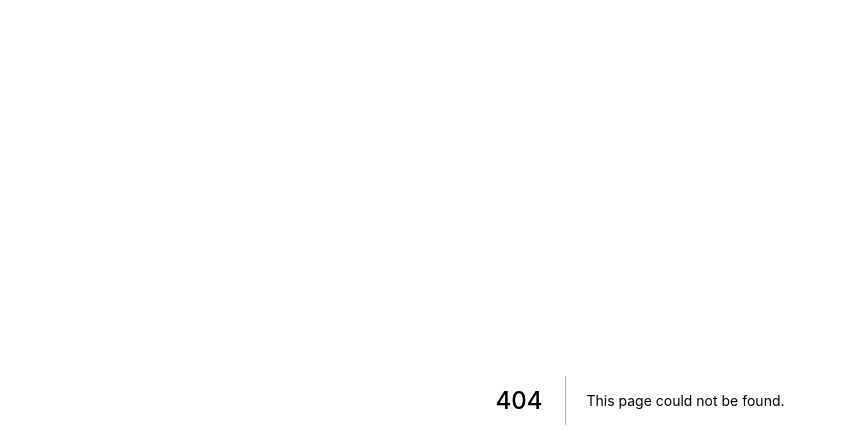
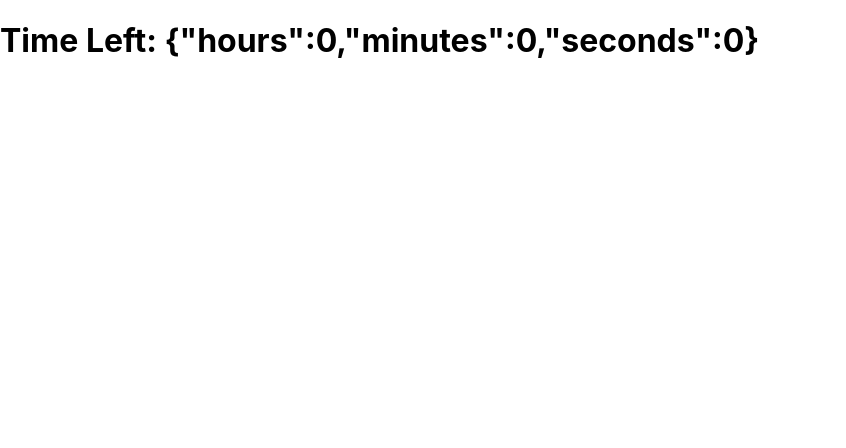
Before and after one commit to Yongbeom-Kim/custom-time-app, a Next.js app: page /timer/1 in a window 1280 px wide. Before the commit this address had no page. Shown: the top 448 px of the page, without its empty margins (0-846 px from the left). Built offline with nearby package versions, Linux system fonts and the light colour scheme.

Commit message:
timer working

```diff
--- /dev/null
+++ b/pages/timer/[time].tsx
@@ -0,0 +1,68 @@
+import { GetStaticPaths, GetStaticProps, NextPage } from 'next';
+import { useEffect, useState } from 'react';
+
+export const getStaticPaths: GetStaticPaths = async () => {
+
+    return {
+        paths: [
+            { params: { time: "10-minutes" } }
+        ],
+        fallback: "blocking",
+    }
+};
+
+export const getStaticProps: GetStaticProps = async (context) => {
+    const time = context.params.time.split("-");
+    const timeProps = { hours: 0, minutes: 0, seconds: 0 };
+    console.log(time);
+
+    for (let i = 0; i < time.length; i++) {
+        switch (time[i + 1]) {
+            case ("hours"):
+                timeProps.hours = parseInt(time[i]);
+                break;
+
+            case ("minutes"):
+                timeProps.minutes = parseInt(time[i]);
+                break;
+
+            case ("seconds"):
+                timeProps.seconds = parseInt(time[i]);
+                break;
+        }
+    }
+
+    return {
+        props: { time: timeProps }
+    }
+};
+
+const TimerPage: NextPage = (props) => {
+    console.log("PROPS", props);
+
+    const [timeLeft, setTimeLeft] = useState(props.time);
+
+    useEffect(() => {
+        const interval = setInterval(() => {
+            setTimeLeft((timeLeft) => {
+                if (timeLeft.seconds > 0) {
+                    return { ...timeLeft, ...{ seconds: timeLeft.seconds - 1 } };
+                }
+                if (timeLeft.minutes > 0) {
+                    return { ...timeLeft, ...{ minutes: timeLeft.minutes - 1, seconds: 59 } };
+                }
+                if (timeLeft.hours > 0) {
+                    return { ...timeLeft, ...{ hours: timeLeft.hours - 1, minutes: 59, seconds: 59 } };
+                }
+                clearInterval(interval)
+                return timeLeft;
+            });
+        }, 1000);
+
+        return () => { clearInterval(interval) }
+    }, [])
+
+    return <h1>Time Left: {JSON.stringify(timeLeft)} </h1>;
+}
+
+export default TimerPage;
```
